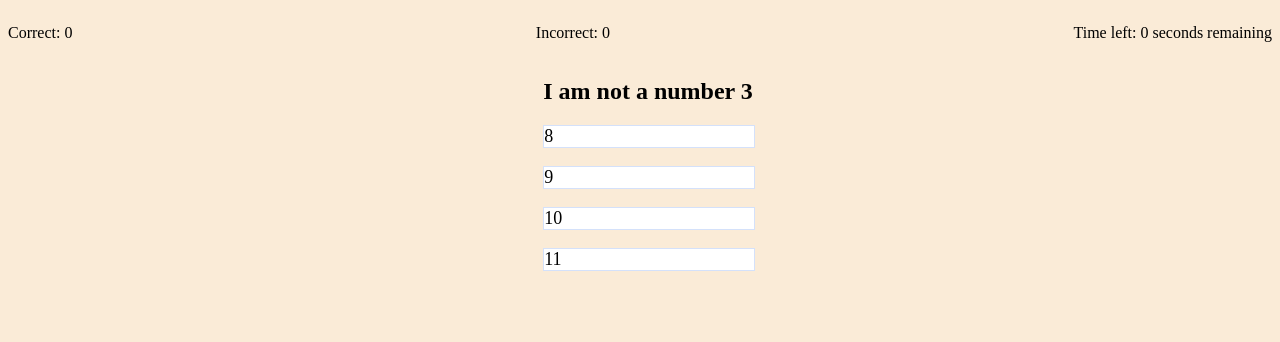
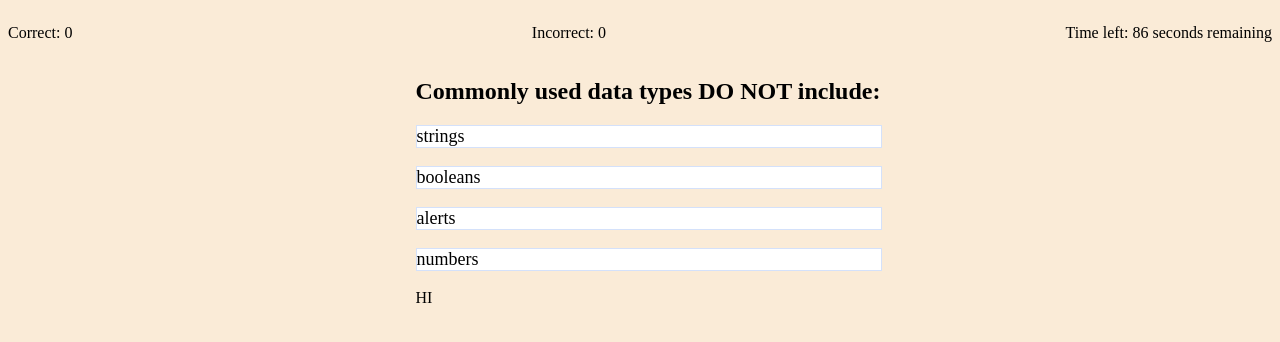
Before and after one commit to Avialmonanay/API-Code-Quiz, a plain HTML site: page Game-Page.html in a window 1280 px wide. Drawn offline with Linux system fonts and the light colour scheme.

Commit message:
questions added. Updated incorrect time to -15 second if wrong

```diff
--- a/Game-Page-Assets/Java/Script.js
+++ b/Game-Page-Assets/Java/Script.js
@@ -1,5 +1,5 @@
-
-
+// all global variables
+var result = document.querySelector('.result')
 var container = document.querySelector('.container')
 var timerEl = document.getElementById('countdown')
 var quiz = document.getElementById('quiz')
@@ -12,6 +12,9 @@ var c3 = document.getElementById('choice3')
 var c4 = document.getElementById('choice4')
 let correct = 0;
 let incorrect = 0;
+let index = 0;
+
+
 
 
 const text = document.createElement('p')
@@ -26,55 +29,56 @@ hscore.textContent = '<a class="btn" href="highscores.html">highscores</a>'
 
 var quizQs = [
     {
-        question: "I am not a number 1",
-        a: [{ text: "1", isCorrect: false },
-        { text: "2WHAT HAPPEND IF I AM SUPER DUPER LONGs", isCorrect: false },
-        { text: "3", isCorrect: true },
-        { text: "4", isCorrect: false }
+        question: "Commonly used data types DO NOT include:",
+        a: [{ text: "strings", isCorrect: "false" },
+        { text: "booleans", isCorrect: "false" },
+        { text: "alerts", isCorrect: "true" },
+        { text: "numbers", isCorrect: "false" }
         ]
 
 
     },
     {
-        question: "I am not a number 2",
-        a: [{ text: "4", isCorrect: false },
-        { text: "5", isCorrect: false },
-        { text: "6", isCorrect: true },
-        { text: "7", isCorrect: false }
+        question: "The condition in an if / else statement is enclosed within ____.",
+        a: [{ text: "quotes", isCorrect: "false" },
+        { text: "curly brackets", isCorrect: "false" },
+        { text: "parentheses", isCorrect: "true" },
+        { text: "square brackets", isCorrect: "false" }
         ]
     },
 
     {
-        question: "I am not a number 3",
-        a: [{ text: "8", isCorrect: false },
-        { text: "9", isCorrect: false },
-        { text: "10", isCorrect: true },
-        { text: "11", isCorrect: false }
+        question: "Arrays in JavaScript can be used to store ____.",
+        a: [{ text: "numbers and strings", isCorrect: "false" },
+        { text: "other arrays", isCorrect: "false" },
+        { text: "booleans", isCorrect: "false" },
+        { text: "all of the above", isCorrect: "true" }
         ]
     },
 
     {
-        question: "I am not a number 4",
-        a: [{ text: "1", isCorrect: false },
-        { text: "2", isCorrect: false },
-        { text: "3", isCorrect: true },
-        { text: "4", isCorrect: false }
+        question: "String values must be enclosed within ____ when being assigned to variables.",
+        a: [{ text: "commas", isCorrect: "false" },
+        { text: "quotes", isCorrect: "true" },
+        { text: "curly brackets", isCorrect: "false" },
+        { text: "parentheses", isCorrect: "false" }
         ]
     },
 
     {
-        question: "I am not a number 5",
-        a: [{ text: "1", isCorrect: false },
-        { text: "2", isCorrect: false },
-        { text: "3", isCorrect: true },
-        { text: "4", isCorrect: false }
+        question: "A very useful tool used during development and debugging for printing content to the debugger is:",
+        a: [{ text: "console.log", isCorrect: "true" },
+        { text: "JavaScript", isCorrect: "false" },
+        { text: "terminal / bash", isCorrect: "false" },
+        { text: "for loops", isCorrect: "false" }
         ]
     }
 
 
 ]
 
-var timeLeft = 3;
+
+var timeLeft = 90;
 
 
 function countdown() {
@@ -99,14 +103,14 @@ function countdown() {
     }, 1000);
 }
 
+//gets a questions from the quizQs array, itterates through the questions each time it is called. If at the end of questions calls to game over function.
 function getquestion() {
 
-
-    if (quizQs.length === 0) {
+    if (index === 5) {
         gameover()
     }
 
-    const index = Math.floor(Math.random() * quizQs.length)
+
     thisquestion = quizQs[index];
     displayq.innerText = thisquestion.question
 
@@ -114,19 +118,42 @@ function getquestion() {
 
 
 
-
+    //sets answers text and the data value for correct/incorrect and increases index number.
     c1.innerText = thisawnser.a[0].text
     c2.innerText = thisawnser.a[1].text
     c3.innerText = thisawnser.a[2].text
     c4.innerText = thisawnser.a[3].text
-
+    c1.setAttribute("data-state", thisawnser.a[0].isCorrect)
+    c2.setAttribute("data-state", thisawnser.a[1].isCorrect)
+    c3.setAttribute("data-state", thisawnser.a[2].isCorrect)
+    c4.setAttribute("data-state", thisawnser.a[3].isCorrect)
+    index++;
 
 }
 
 container.addEventListener("click", function(event) {
     var element = event.target
     if (element.matches("p")){
-        console.log(element)
+        var state = element.getAttribute("data-state")
+
+        if (state == "true"){
+        console.log("win")
+        correct++;
+        win.textContent = correct
+        timeLeft+=5;
+        result.textContent = "Correct! + 5 Seconds"
+        getquestion()
+        }
+
+        else {
+            console.log("loss")
+            incorrect++;
+            loss.textContent = incorrect;
+            timeLeft-=15;
+            result.textContent = "Incorrect! - 15 Seconds"
+            getquestion()
+        }
+
     }
 
 });
--- a/Game-Page.html
+++ b/Game-Page.html
@@ -12,7 +12,7 @@
 
 <header Id="timer">
     <p>Correct: <span id= "correct">0</span></p>
-    <p>Incorrect: <span id = "wrong">0</span></p>
+    <p>Incorrect: <span id = "loss">0</span></p>
     <p>Time left: <span id="countdown">90 seconds remaining</span></p>
 </header>
 
@@ -23,18 +23,20 @@
 
             <!-- page choice elements -->
             <div>
-                <p class = choice id="choice1">Choice 1</p>
+                <p class = choice id="choice1" data-state="">Choice 1</p>
             </div>
             <div>
-                <p class = choice id="choice2">Choice 2</p>
+                <p class = choice id="choice2" data-state="">Choice 2</p>
             </div>
             <div>
-                <p class = choice id="choice3">Choice 3</p>
+                <p class = choice id="choice3" data-state="">Choice 3</p>
             </div>
             <div>
-                <p class = choice id="choice4">Choice 4</p>
+                <p class = choice id="choice4" data-state="">Choice 4</p>
             </div>
+            <div class = result> HI</div>
         </div>
+
     </section>
 
     <script src="Game-Page-Assets/Java/Script.js"></script>
```
